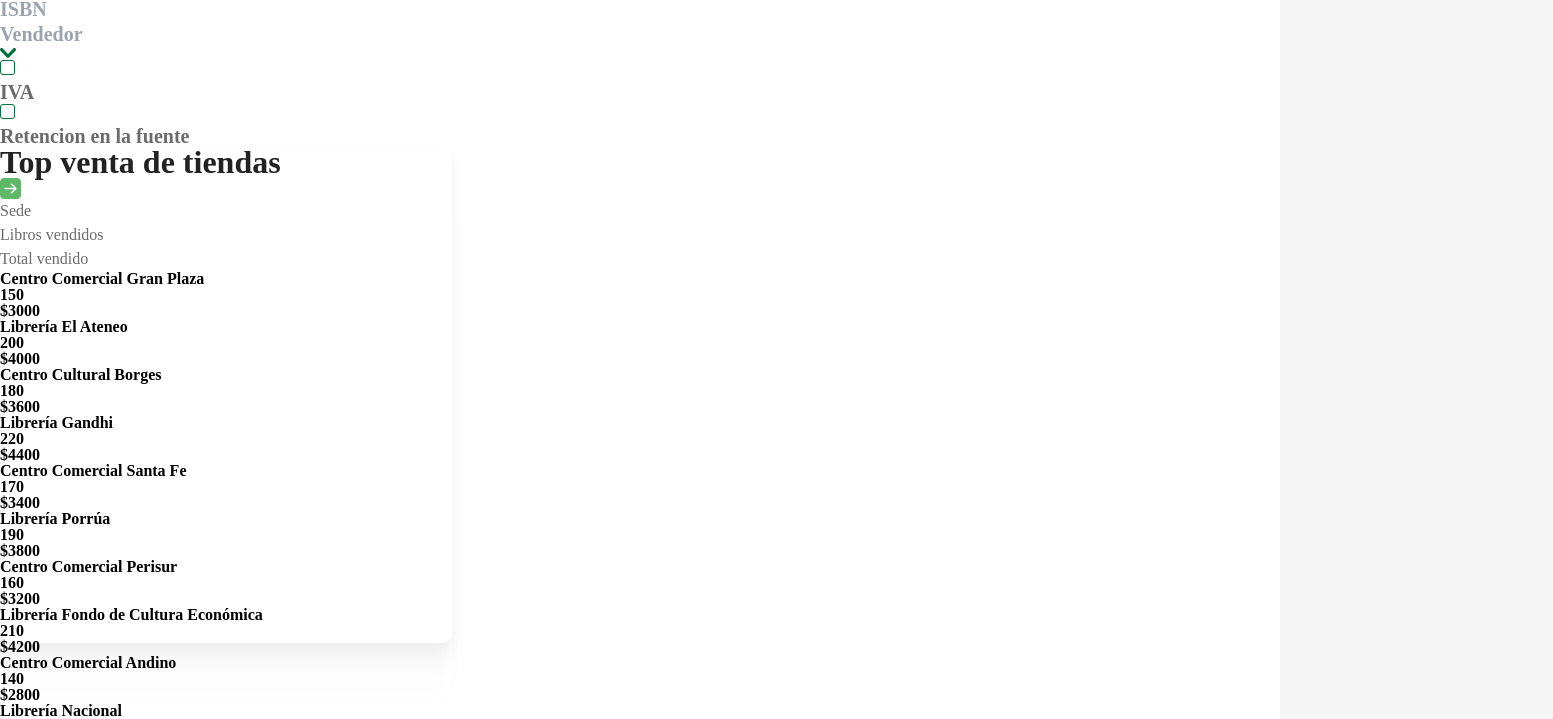
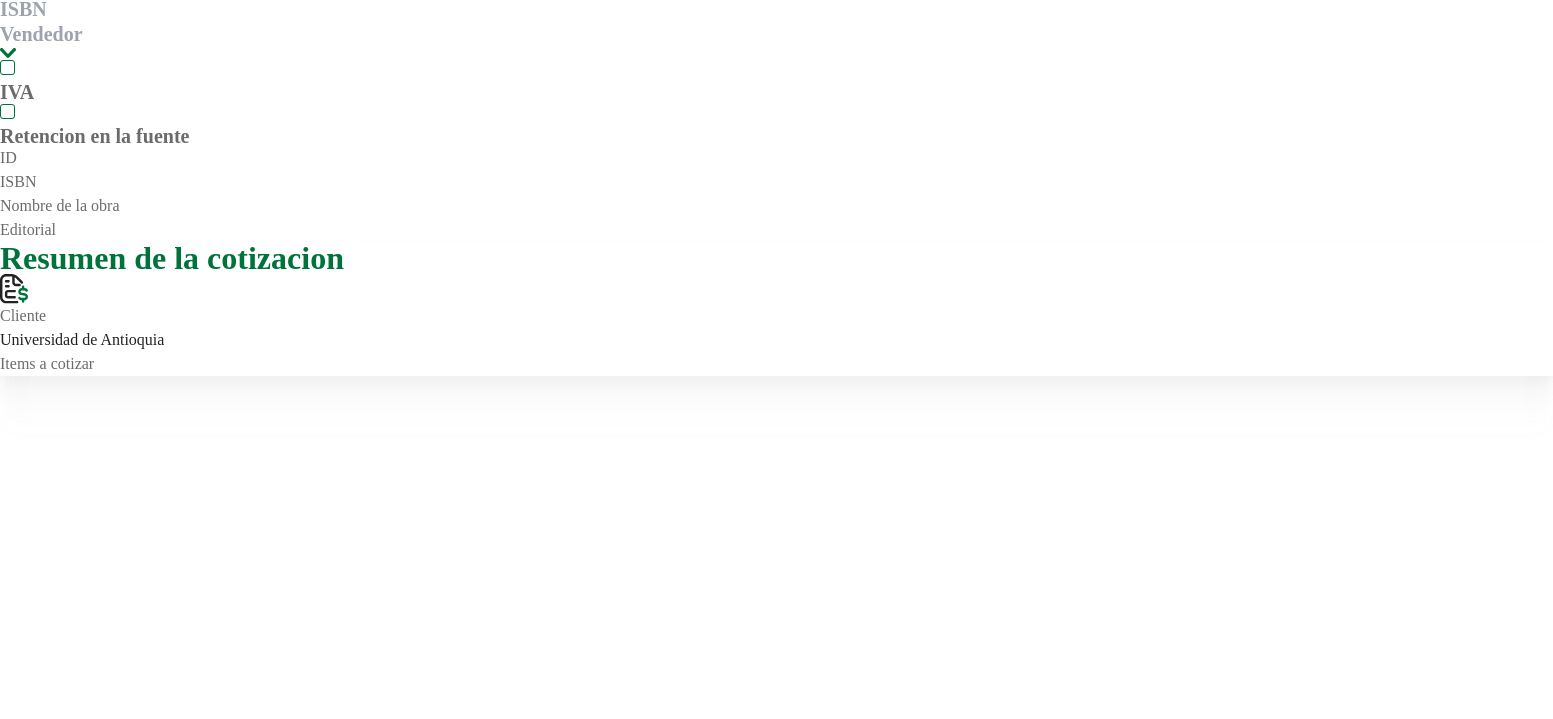
Before and after one commit to Togrowagencia/edicionesFront, a React (Vite) app: page /cotizaciones in a window 1280 px wide. Shown: the part 1009-1728 px from the top of the page, 1553 px wide, since content can reach past the window. Built offline with nearby package versions, Linux system fonts and the light colour scheme; a web font is replaced by a local one.

Commit message:
cotizaciones

```diff
--- a/src/components/Cotizaciones/Header.jsx
+++ b/src/components/Cotizaciones/Header.jsx
@@ -42,7 +42,7 @@
             checked={selectedCheckboxes.obraPropia}
             onChange={() => handleCheckboxChange('obraPropia')}
             className="mr-2"
-          />
+            />
           <CheckboxWithLabel
             label="Retencion en la fuente"
             checked={selectedCheckboxes.obraConsignacion}
--- a/src/components/Cotizaciones/Resumen.jsx
+++ b/src/components/Cotizaciones/Resumen.jsx
@@ -13,31 +13,21 @@
       const currentItems = DataVentas.slice(startIndex, endIndex);
 
   return (
-  <div className="flex">
-    <div className="venta-tienda flex flex-col items-center mt-[38px]">
-      <div className='w-full h-[10%] items-center gap-2 flex mb-[20px] relative mt-[16px] ml-[57px]'>
-        <p className='h3 negro'>Top venta de tiendas</p>
-        <img src="/public/svg/vector.svg" alt="Icono" className="w-6 h-6 ml-[105px]" />
-      </div>
-        <div className='w-full h-full justify-center'>
-          <div className='w-[382px] h-[10%] gap-2 border-b border-green-500 flex items-end pb-2 -mt-[15] mx-auto'>
-            <p className='gris-urbano w-[20%] ml-[8px]'>Sede</p>
-            <p className='gris-urbano w-[40%] ml-[62px]'>Libros vendidos</p>
-            <p className='gris-urbano w-[30%] ml-[12px]'>Total vendido</p>
+    <div className="flex">
+        <div className="flex flex-col mt-[4%] items-center rounded-[10px] bg-white w-[100%] h-[100%] flex-shrink-0 sombra border-2 border-[#5FB868]">
+        <div className='w-[83%] h-[10%] items-center gap-3 flex mb-[20px] relative mt-[5%]'>
+            <p className='h3 verde-corporativo'>Resumen de la cotizacion</p>
+            <img src="/public/svg/Cotizaciones/Resumencotizacion.svg" alt="Icono" className="" />
         </div>
-
-    {
-      currentItems.map((item, index) => (
-        <div className='gap-2 flex mb-[20px] relative mt-[10px] ml-[32px]' key={index}>
-          <p className='textos-bold w-[30%] ml-[12px] truncate'>{item.sede}</p>
-          <p className='textos-bold w-[26%] ml-[75px] truncate'>{item["libros-vendidos"]}</p>
-          <p className='textos-bold w-[22%] truncate'>{item["total-vendido"]}</p>
+            <div className='w-full h-full flex items-center justify-center'> {/* Contenedor padre */}
+                <div className='w-[83%] h-[10%] gap-2 flex flex-col'>
+                    <p className='gris-urbano w-[100%]'>Cliente</p>
+                    <p className='negro w-[100%]'>Universidad de Antioquia</p>
+                    <p className='gris-urbano w-[100%]'>Items a cotizar</p>
+                </div>
+            </div>
         </div>
-      ))
-    }
     </div>
-  </div>
-</div>
 
   )
 }
--- a/src/components/Cotizaciones/Tabla.jsx
+++ b/src/components/Cotizaciones/Tabla.jsx
@@ -0,0 +1,34 @@
+/* eslint-disable no-unused-vars */
+import React, { useState } from 'react';
+import Data from '../Data/Cotizaciones/Data';
+
+const Tabla = () => {
+    const [currentPage] = useState(1);
+    const itemsPerPage = 17; // Elementos por página
+
+    // Calcular los índices para paginación
+    const startIndex = (currentPage - 1) * itemsPerPage;
+    const endIndex = startIndex + itemsPerPage;
+    const currentItems = Data.slice(startIndex, endIndex);
+
+    return (
+        <div className='w-[20%] h-[10%] justify-center'>
+            {/* Encabezados de la tabla */}
+            <div className='w-[1385px] h-[10%] border-b border-grey-500 flex items-end pb-2 mx-auto ml-[2%]'>
+                <p className='gris-urbano w-[5%]'>ID</p>
+                <p className='gris-urbano w-[10%]'>ISBN</p>
+                <p className='gris-urbano w-[25%] ml-[1%]'>Nombre de la obra</p>
+                <p className='gris-urbano w-[12%]'>Editorial</p>
+            </div>
+
+            {/* Filas de datos */}
+            {currentItems.map((item, index) => (
+                <div className='w-[1385px] flex mb-[20px] relative mt-[10px] mx-auto ml-[2%]' key={index}>
+
+                </div>
+            ))}
+        </div>
+    );
+};
+
+export default Tabla;
--- /dev/null
+++ b/src/components/Data/Cotizaciones/Data.js
@@ -0,0 +1,18 @@
+const DataAO = [
+    {
+      "ID": "000001",
+      "ISBN": "9783161484100",
+      "Nombre de la obra": "Cien Años de Soledad",
+      "Editorial": "Sudamericana",
+      "Genero": "Novela",
+      "Costo": "$20",
+      "Inducción": "30/05/1967",
+      "Proveedor": "Distribuidora XYZ",
+      "Cantidad Total": "50",
+      "Costo total": "$1000",
+      "Editar": "<img src='./public/svg/flecha.svg' alt='Editar' />",
+      "Eliminar": "<img src='./public/svg/eliminar.svg' alt='Eliminar' />"
+    },
+  ];
+
+  export default DataAO;
--- a/src/index.css
+++ b/src/index.css
@@ -756,7 +756,7 @@
 }
 
 .gestion-de-obras{
-  width: auto;
+  width: 1553px;
   height: 883px;
   flex-shrink: 0;
   border-radius: 15px;
--- a/src/pages/Cotizaciones.jsx
+++ b/src/pages/Cotizaciones.jsx
@@ -3,6 +3,7 @@
 import Sidebar from '../components/sidebar'
 import Header from '../components/Cotizaciones/Header'
 import Resumen from '../components/Cotizaciones/Resumen'
+import Tabla from '../components/Cotizaciones/Tabla'
 
 const Cotizaciones = () => {
   return (
@@ -11,8 +12,9 @@
 
       <div className='w-[83%] ml-[1%] px-8 -mt-[0.6%]'>
         <div className='w-full h-[90%] flex -ml-[1%] mt-[0.6%] gestion-de-obras'>
-          <div className='w-[100%] h-full '>
+          <div className='w-[69.5%] h-full'>
             <Header/>
+            <Tabla/>
           </div>
           <div className='w-[28%] h-full'>
           <Resumen/>
```
Also changed, not shown: public/svg/Cotizaciones/Resumencotizacion.svg (added).
